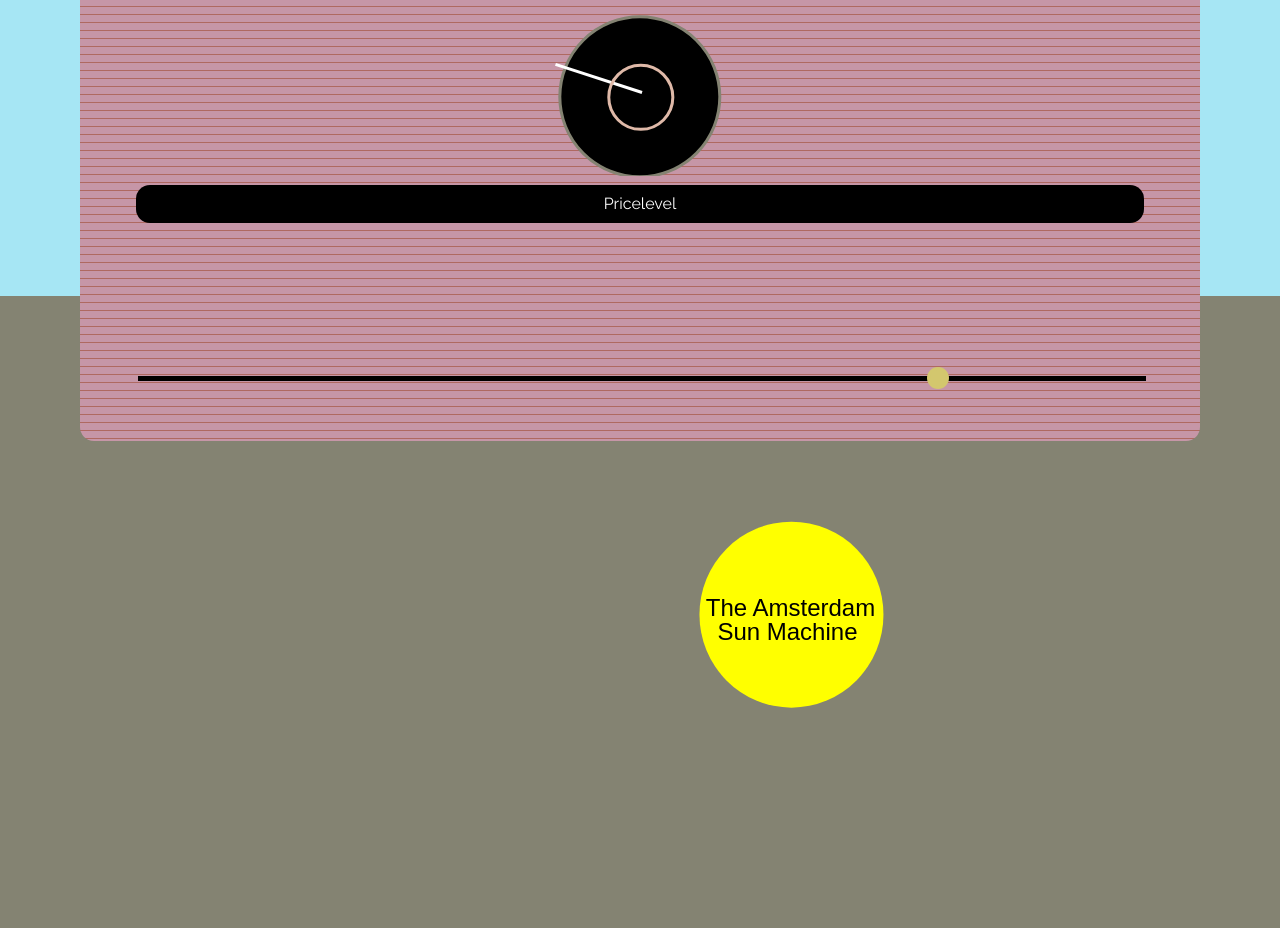
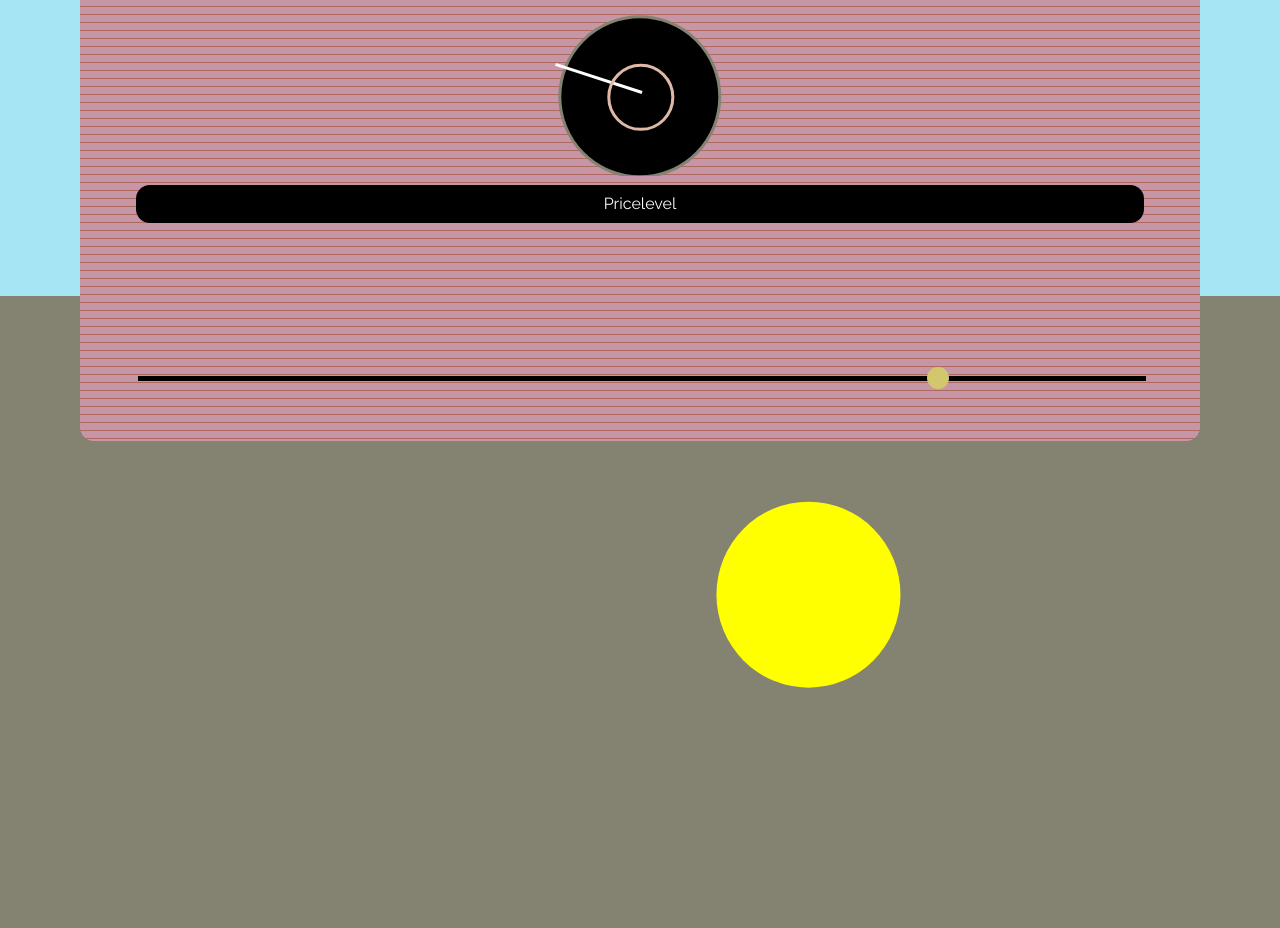
Before and after one commit to madamerobot/damsun-res, a React app: page / in a window 1280 px wide. Shown: the part 1358-2286 px from the top of the page. Built offline with nearby package versions, Linux system fonts and the light colour scheme.

Commit message:
SVG issues

```diff
--- a/src/components/App.js
+++ b/src/components/App.js
@@ -57,34 +57,7 @@ class App extends Component {
 						<svg width="640" height="480" className="sunsvg">
 							 <g>
 									<title>Sun Logo</title>
-
-									<text xml:space="preserve" textAnchor="middle" fontFamily="Raleway"
-										fontSize="24" id="svg_3" y="162.64204" x="253.46022"
-										strokeOpacity="0" strokeLinecap="null"
-										strokeLinejoin="null" strokeDasharray="null"
-										strokeWidth="0" stroke="#000000"
-										fill="#000000">The Amsterdam
-									</text>
-
-									<ellipse strokeOpacity="0" ry="93" rx="92" id="svg_1" cy="173.64204"
-									cx="251.46022" strokeLinecap="null" strokeLinejoin="null"
-									strokeDasharray="null" strokeWidth="5" stroke="#000000"
-									fill="#ffff00"/>
-
-									<text id="svg_4" xml:space="preserve" textAnchor="middle"
-									fontFamily="Sans-serif" fontSize="24" y="174.82314" x="250.47512"
-									strokeOpacity="0" strokeLinecap="null" strokeLinejoin="null"
-									strokeDasharray="null" strokeWidth="0" stroke="#000000"
-									fill="#000000">The Amsterdam
-									</text>
-
-									<text xml:space="preserve" textAnchor="middle"
-									fontFamily="Sans-serif" fontSize="24" id="svg_5"
-									y="198.64204" x="247.46022" strokeOpacity="0"
-									strokeLinecap="null" strokeLinejoin="null"
-									strokeDasharray="null" strokeWidth="0"
-									stroke="#000000" fill="#000000">Sun Machine
-									</text>
+									<ellipse stroke-opacity="0" ry="93" rx="92" id="svg_1" cy="153.64204" cx="268.46022" strokeLinecap="null" strokeLinejoin="null" strokeDasharray="null" strokeWidth="5" stroke="#000000" fill="#ffff00"/>
 							 </g>
 						</svg>
 				</div>
```
Also changed, not shown: build/asset-manifest.json, build/index.html, build/service-worker.js, 7 other files.
